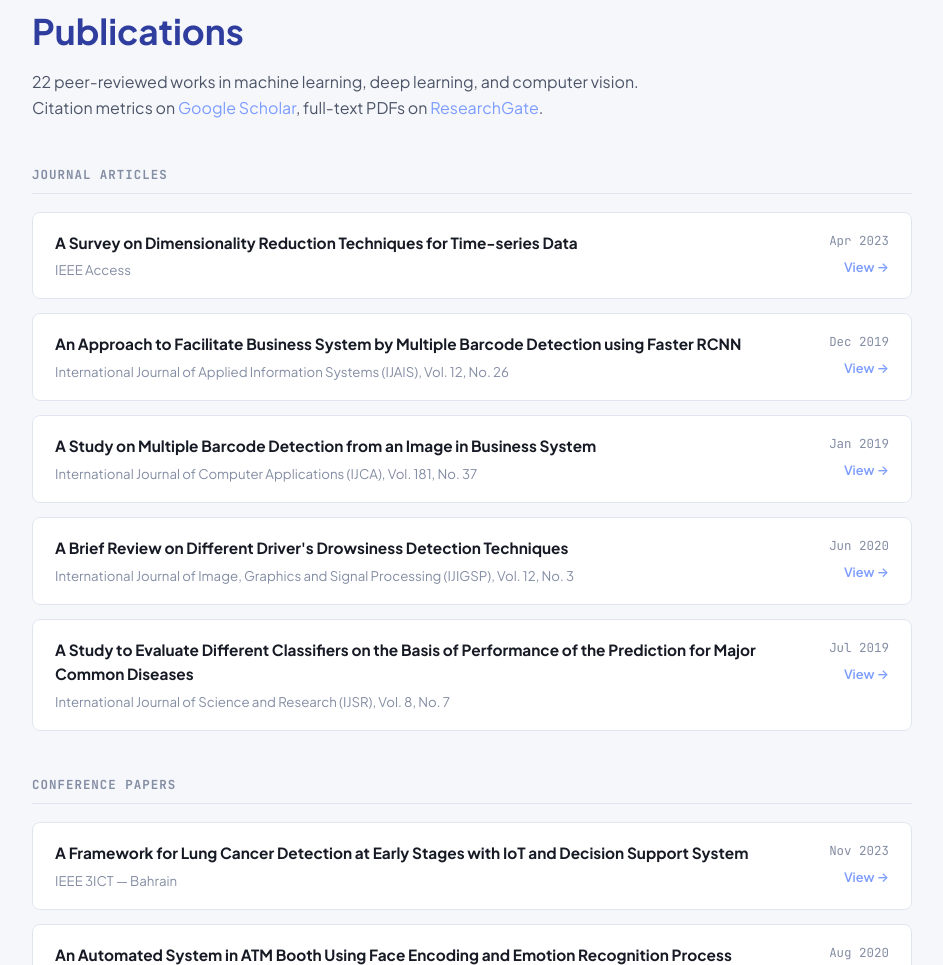
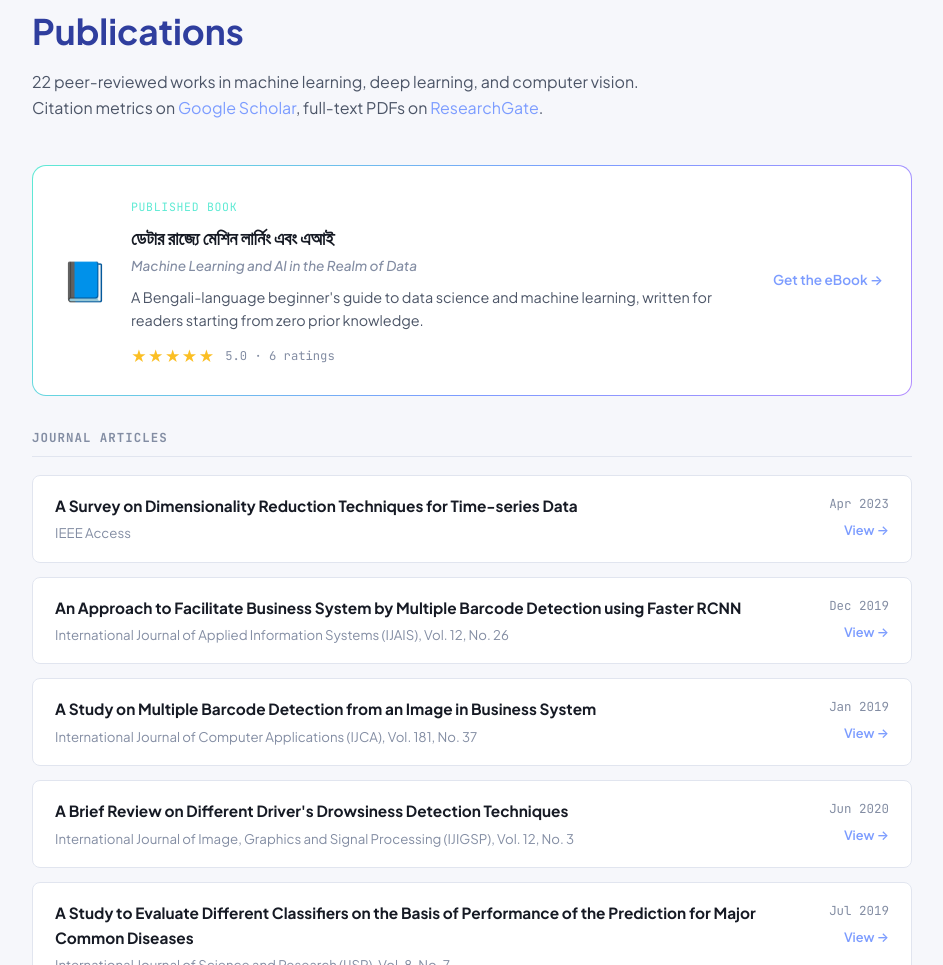
Before and after one commit to aichowdhury14/aichowdhury14.github.io, a plain HTML site: page index.html in a window 1280 px wide. Shown: the part 10088-11053 px from the top of the page, without its empty margins (72-1015 px from the left). Drawn offline with Linux system fonts and the light colour scheme.

Commit message:
Add published book highlight to Publications section

```diff
--- a/assets/css/style.css
+++ b/assets/css/style.css
@@ -612,6 +612,52 @@ section { padding: 96px 0; }
 .pub-group-title:first-child { margin-top: 0; }
 
 /* ============================================================
+   Published book highlight
+   ============================================================ */
+.book-card {
+  display: flex;
+  align-items: center;
+  gap: 22px;
+  max-width: 880px;
+  margin-bottom: 32px;
+  padding: 26px 28px;
+  border-radius: var(--radius);
+  background: var(--bg-elev-1);
+  border: 1px solid transparent;
+  background-image: linear-gradient(var(--bg-elev-1), var(--bg-elev-1)), var(--accent-grad);
+  background-origin: border-box;
+  background-clip: padding-box, border-box;
+  transition: transform 0.2s ease, box-shadow 0.2s ease;
+}
+.book-card:hover { transform: translateY(-3px); box-shadow: var(--shadow); }
+.book-icon { font-size: 2.4rem; flex: none; line-height: 1; }
+.book-body { flex: 1 1 auto; min-width: 0; }
+.book-label {
+  font-family: var(--font-mono);
+  font-size: 0.72rem;
+  text-transform: uppercase;
+  letter-spacing: 0.06em;
+  color: var(--accent-1);
+}
+.book-title-bn { font-size: 1.15rem; font-weight: 700; margin-top: 6px; }
+.book-title-en { font-size: 0.85rem; color: var(--text-faint); margin-top: 2px; font-style: italic; }
+.book-desc { font-size: 0.9rem; color: var(--text-dim); margin-top: 10px; max-width: 60ch; }
+.book-meta { display: flex; align-items: center; gap: 10px; margin-top: 12px; }
+.book-stars { color: #fbbf24; font-size: 0.95rem; letter-spacing: 1px; }
+.book-rating-count { font-family: var(--font-mono); font-size: 0.76rem; color: var(--text-faint); }
+.book-cta {
+  flex: none;
+  font-size: 0.85rem;
+  font-weight: 600;
+  color: var(--accent-2);
+  white-space: nowrap;
+}
+@media (max-width: 640px) {
+  .book-card { flex-direction: column; align-items: flex-start; text-align: left; }
+  .book-cta { margin-top: 6px; }
+}
+
+/* ============================================================
    Academic / additional projects (compact grid)
    ============================================================ */
 .mini-project-grid { display: grid; grid-template-columns: repeat(auto-fit, minmax(240px, 1fr)); gap: 14px; align-items: start; }
--- a/assets/js/data.js
+++ b/assets/js/data.js
@@ -549,6 +549,16 @@ const PORTFOLIO_DATA = {
     { title: "Restaurant Management System", image: "assets/img/projects/academic-restaurant.svg", stack: ["MySQL", "XAMPP"] },
   ],
 
+  book: {
+    title: "ডেটার রাজ্যে মেশিন লার্নিং এবং এআই",
+    titleEn: "Machine Learning and AI in the Realm of Data",
+    description:
+      "A Bengali-language beginner's guide to data science and machine learning, written for readers starting from zero prior knowledge.",
+    rating: 5,
+    ratingCount: 6,
+    link: "https://www.rokomari.com/book/570822/datar-rajje-machine-learning-ebong-ai?hasEbook=on",
+  },
+
   honors: [
     {
       role: "Data Instructor",
--- a/assets/js/main.js
+++ b/assets/js/main.js
@@ -216,6 +216,36 @@
       toggle.textContent = showingTable ? "View as table" : "View as chart";
       toggle.setAttribute("aria-pressed", String(!showingTable));
     });
+  }
+
+  /* ---------- Published book ---------- */
+  function renderBook() {
+    const wrap = $("#book-highlight");
+    if (!wrap || !d.book) return;
+    const b = d.book;
+    const stars = "★".repeat(b.rating) + "☆".repeat(5 - b.rating);
+    const card = el(
+      "a",
+      "book-card reveal",
+      `
+      <span class="book-icon">📘</span>
+      <div class="book-body">
+        <span class="book-label">Published Book</span>
+        <div class="book-title-bn">${b.title}</div>
+        <div class="book-title-en">${b.titleEn}</div>
+        <p class="book-desc">${b.description}</p>
+        <div class="book-meta">
+          <span class="book-stars">${stars}</span>
+          <span class="book-rating-count">${b.rating.toFixed(1)} · ${b.ratingCount} ratings</span>
+        </div>
+      </div>
+      <span class="book-cta">Get the eBook →</span>
+      `
+    );
+    card.href = b.link;
+    card.target = "_blank";
+    card.rel = "noopener";
+    wrap.appendChild(card);
   }
 
   /* ---------- Publications (grouped by category) ---------- */
@@ -511,6 +541,7 @@
     renderSkillChart();
     renderAcademicProjects();
     renderCertificateGallery();
+    renderBook();
     renderPublications();
     renderCertifications();
     renderEduHonors();
--- a/index.html
+++ b/index.html
@@ -218,6 +218,7 @@ risk = <span class="tok-fn">score_transaction</span>(txn)
         <h2 class="section-title">Publications</h2>
         <p class="section-sub">22 peer-reviewed works in machine learning, deep learning, and computer vision. Citation metrics on <a href="https://scholar.google.com/citations?user=Q-crQH4AAAAJ&hl=en" target="_blank" rel="noopener" style="color: var(--accent-2);">Google Scholar</a>, full-text PDFs on <a href="https://www.researchgate.net/profile/Atiqul-Islam-Chowdhury/research" target="_blank" rel="noopener" style="color: var(--accent-2);">ResearchGate</a>.</p>
       </div>
+      <div id="book-highlight"></div>
       <div class="list-panel" id="publications-list"></div>
     </div>
   </section>
```
